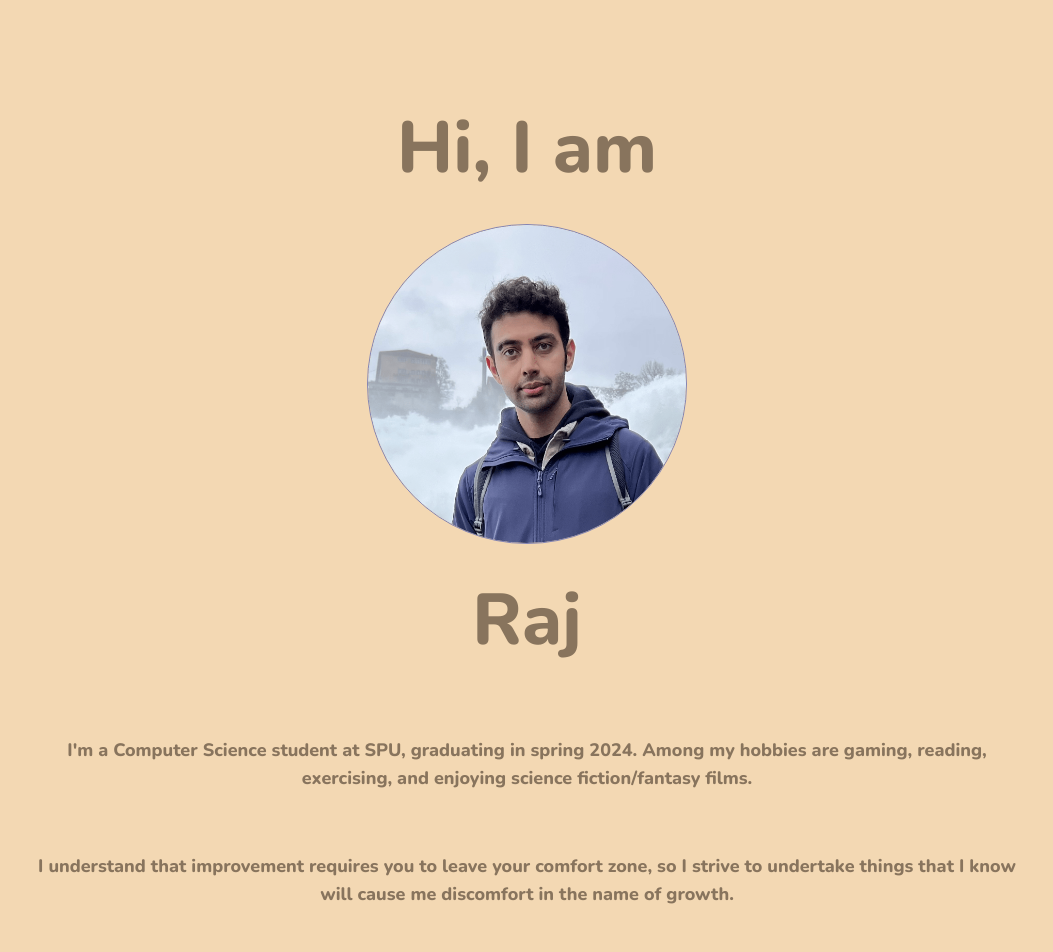
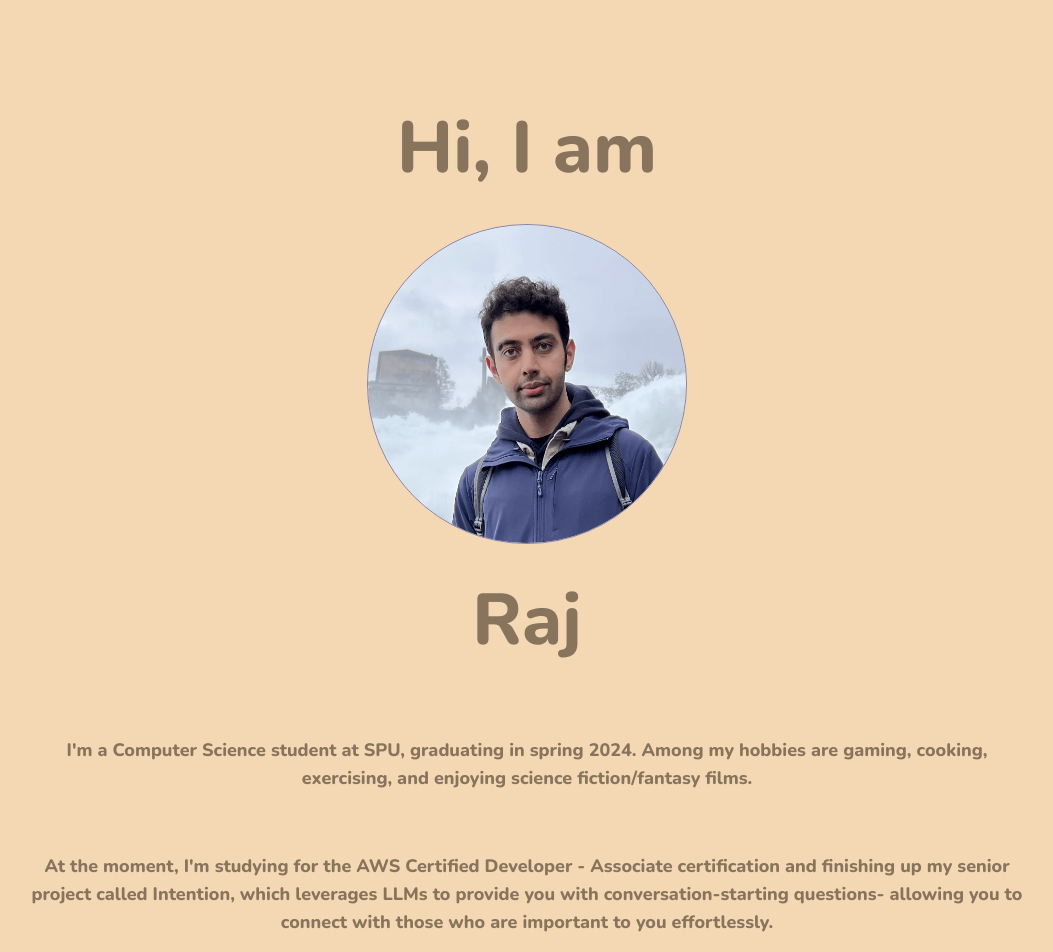
Before and after one commit to raj-dhillon/portfolio-site, a React (Create React App) app: page / in a window 1280 px wide. Shown: the top 952 px of the page, without its empty margins (113-1166 px from the left). Built offline with nearby package versions, Linux system fonts and the light colour scheme; a web font is replaced by a local one.

Commit message:
Changed about me page

```diff
--- a/src/components/About.jsx
+++ b/src/components/About.jsx
@@ -13,12 +13,12 @@ const About = () => {
         <div className='flex flex-wrap mx-14 mt-20 justify-center text-center font-nunito font-bold text-lg lg:mx-36'>
 
             <div>
-                I'm a Computer Science student at SPU, graduating in spring 2024. Among my hobbies are gaming, reading, exercising, and enjoying science fiction/fantasy films.
+                I'm a Computer Science student at SPU, graduating in spring 2024. Among my hobbies are gaming, cooking, exercising, and enjoying science fiction/fantasy films.
             </div>
             <br></br>
 
             <div className='mt-8'>
-                I understand that improvement requires you to leave your comfort zone, so I strive to undertake things that I know will cause me discomfort in the name of growth.
+                At the moment, I'm studying for the AWS Certified Developer - Associate certification and finishing up my senior project called Intention, which leverages LLMs to provide you with conversation-starting questions- allowing you to connect with those who are important to you effortlessly.
             </div>
 
         </div>
```
